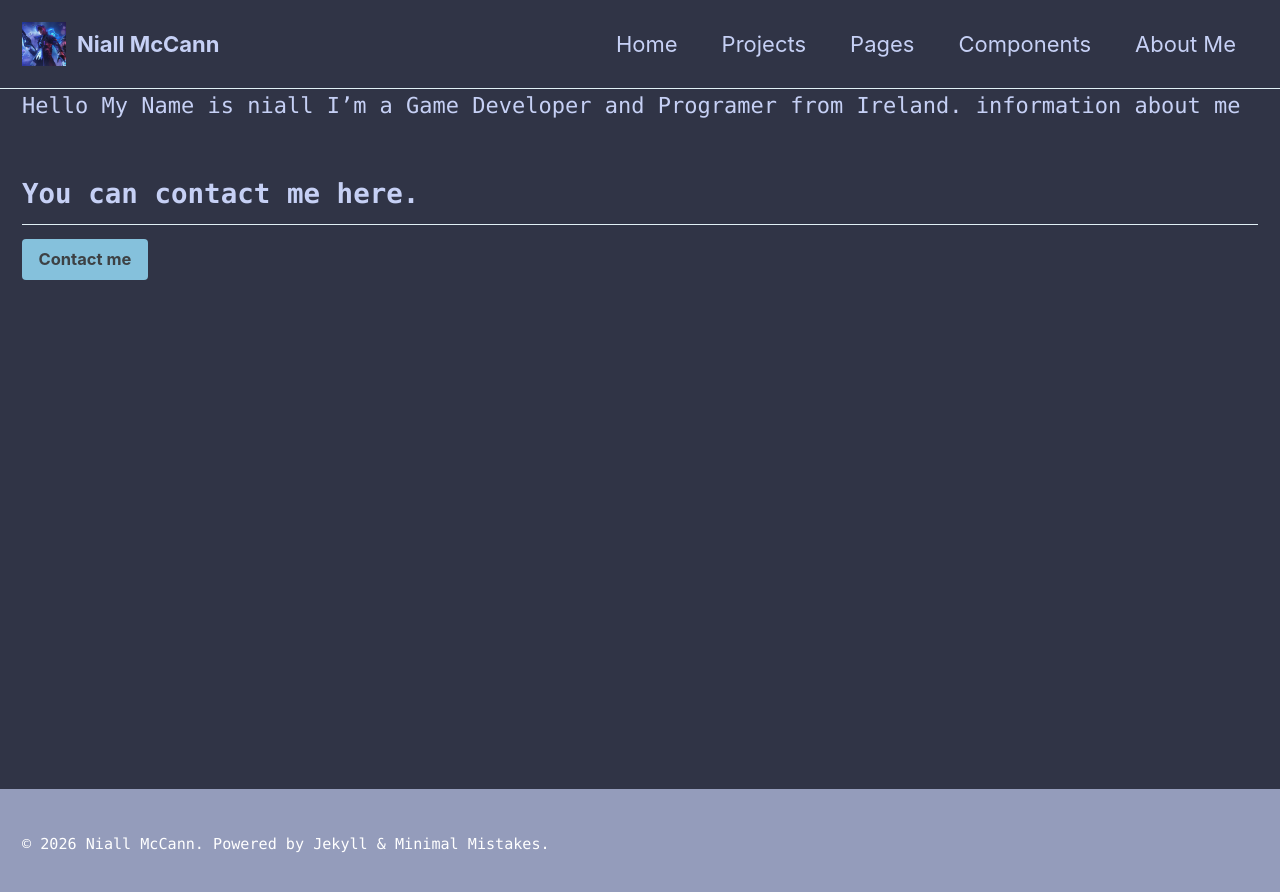
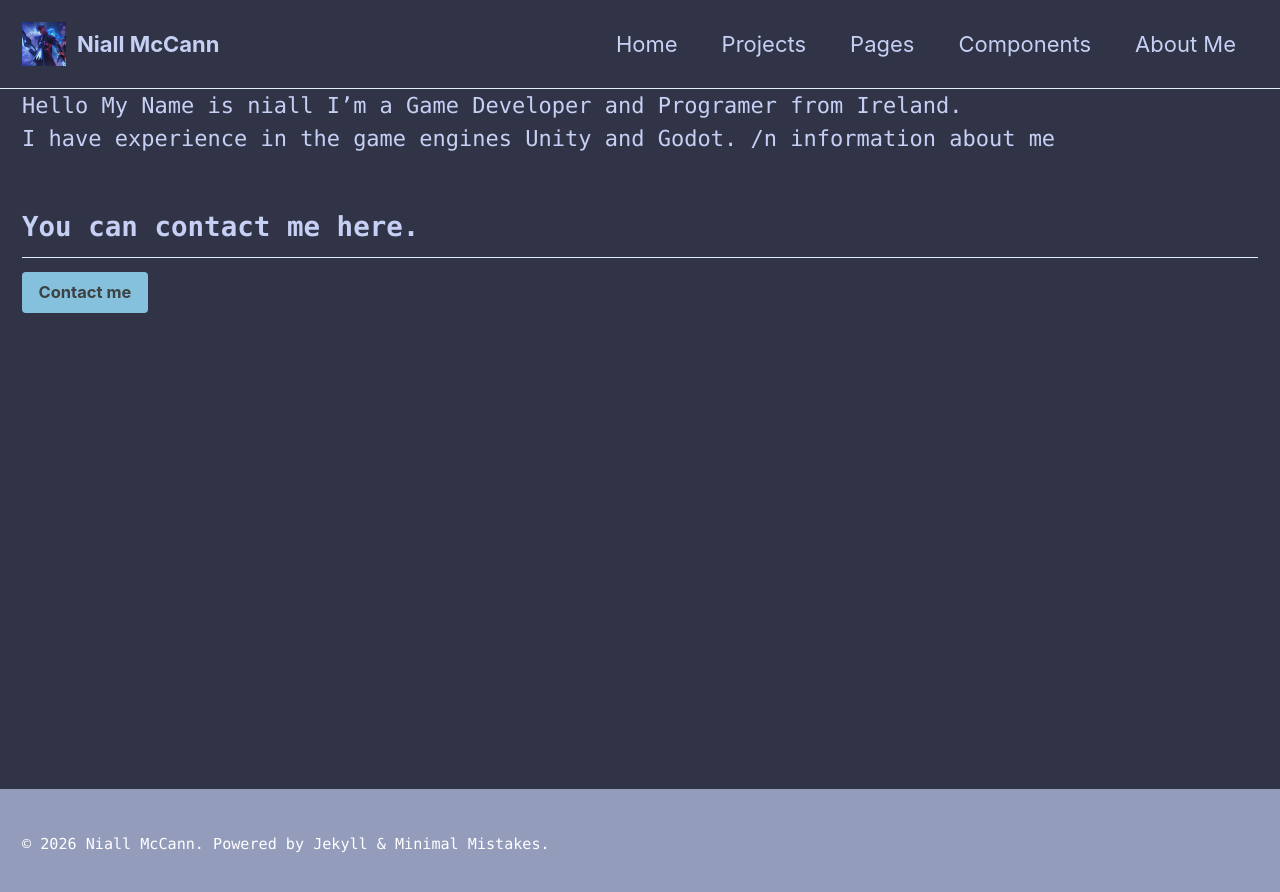
Before and after one commit to AcedAspect/AcedAspect.github.io, a Jekyll site: the page built from _pages/about-me.md, in a window 1280 px wide. Shown: the top 892 px of the page. Built offline with Jekyll 4.4.1, drawn with Linux system fonts in a browser that asks for light colours.

Commit message:
Update about-me.md

```diff
--- a/_pages/about-me.md
+++ b/_pages/about-me.md
@@ -4,6 +4,8 @@ layout: default
 permalink: /about-me/
 ---
 Hello My Name is niall I'm a Game Developer and Programer from Ireland.
+I have experience in the game engines Unity and Godot.
+/n
 information about me
 
 
```
